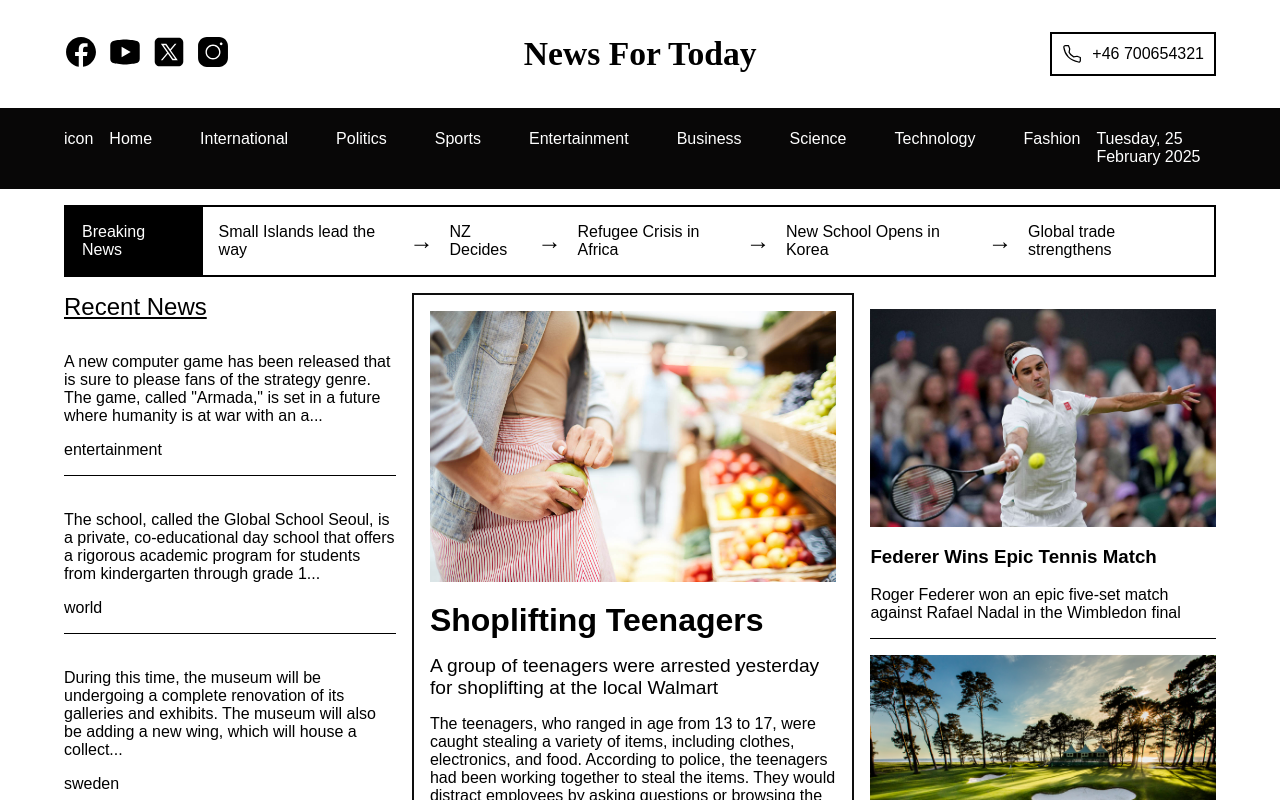
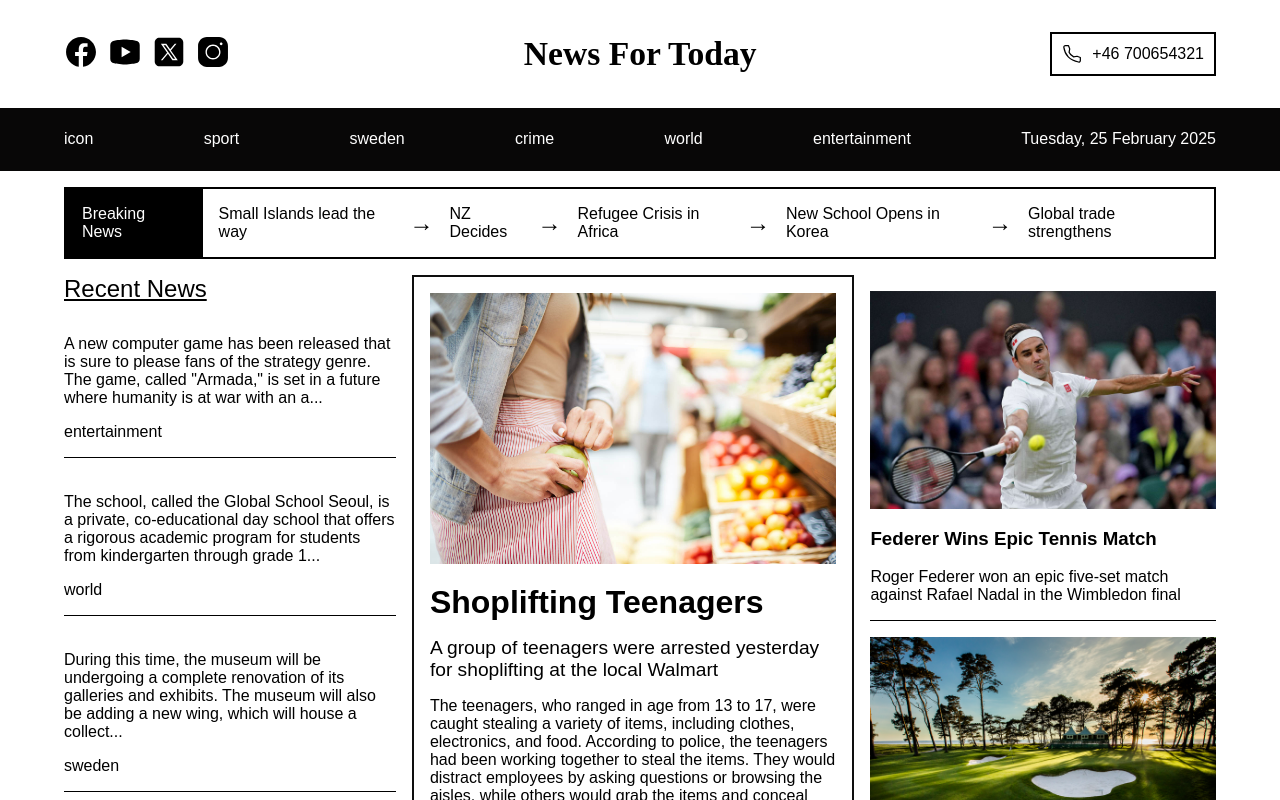
Before and after one commit to Vineethaveerapu/Newsoftheworld, a React (Vite) app: page / in a window 1280 px wide. Shown: the top 800 px of the page. Built offline with nearby package versions, Linux system fonts and the light colour scheme.

Commit message:
changed navlinks to constructor set object

```diff
--- a/src/components/NavBar/index.jsx
+++ b/src/components/NavBar/index.jsx
@@ -1,11 +1,16 @@
 import NavLink from "../NavLink";
 import DateText from "../DateText";
 import styles from "./navBar.module.css";
+import articles from "../../data/data";
+
 function NavBar() {
+  const uniqueCategories = [...new Set(articles.map((item) => item.category))];
   return (
     <div className={styles.navBar}>
       <div className={styles.mobileMenu}>icon</div>
-      <NavLink />
+      {uniqueCategories.map((category, index) => (
+        <NavLink key={index} title={category} />
+      ))}
       <DateText />
     </div>
   );
--- a/src/components/NavLink/index.jsx
+++ b/src/components/NavLink/index.jsx
@@ -1,19 +1,27 @@
 import styles from "./navlink.module.css";
 
-function Navlink() {
+// function Navlink() {
+//   return (
+//     <section className={styles.navlink}>
+//       <div>Home</div>
+//       <div>International</div>
+//       <div>Politics</div>
+//       <div>Sports</div>
+//       <div>Entertainment</div>
+//       <div>Business</div>
+//       <div>Science</div>
+//       <div>Technology</div>
+//       <div>Fashion</div>
+//     </section>
+
+const Navlink = ({ title, key, link = "#" }) => {
   return (
-    <section className={styles.navlink}>
-      <div>Home</div>
-      <div>International</div>
-      <div>Politics</div>
-      <div>Sports</div>
-      <div>Entertainment</div>
-      <div>Business</div>
-      <div>Science</div>
-      <div>Technology</div>
-      <div>Fashion</div>
-    </section>
+    <a key={key} className={styles.navlink} href={link}>
+      {title}
+    </a>
   );
-}
+};
+//   );
+// }
 
 export default Navlink;
--- a/src/components/NavLink/navLink.module.css
+++ b/src/components/NavLink/navLink.module.css
@@ -1,4 +1,6 @@
 .navlink {
   display: flex;
   gap: 3rem;
+  color: white;
+  text-decoration: none;
 }
```
